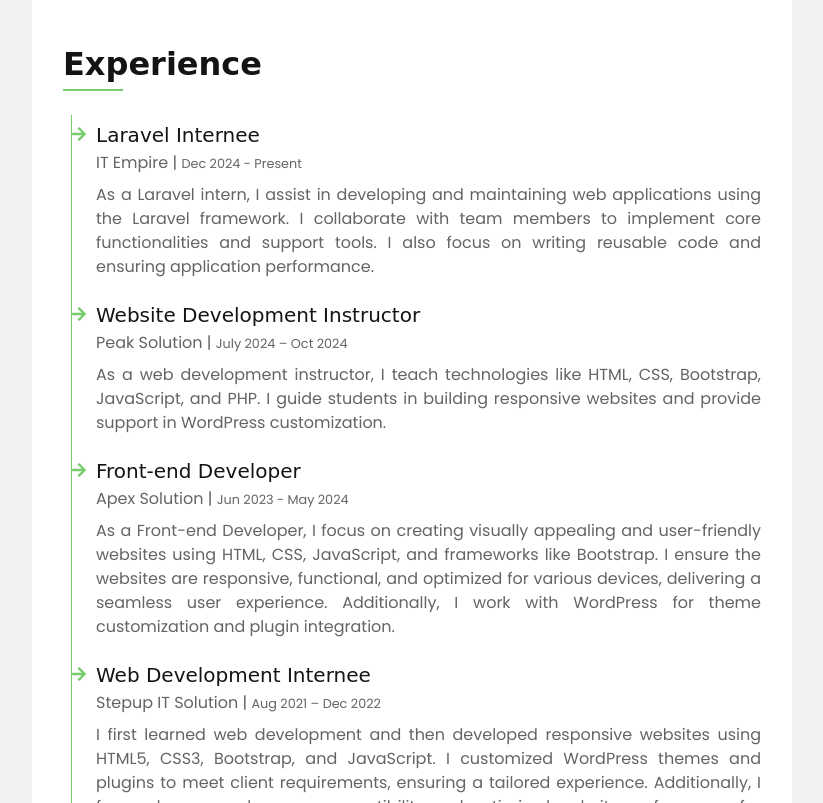
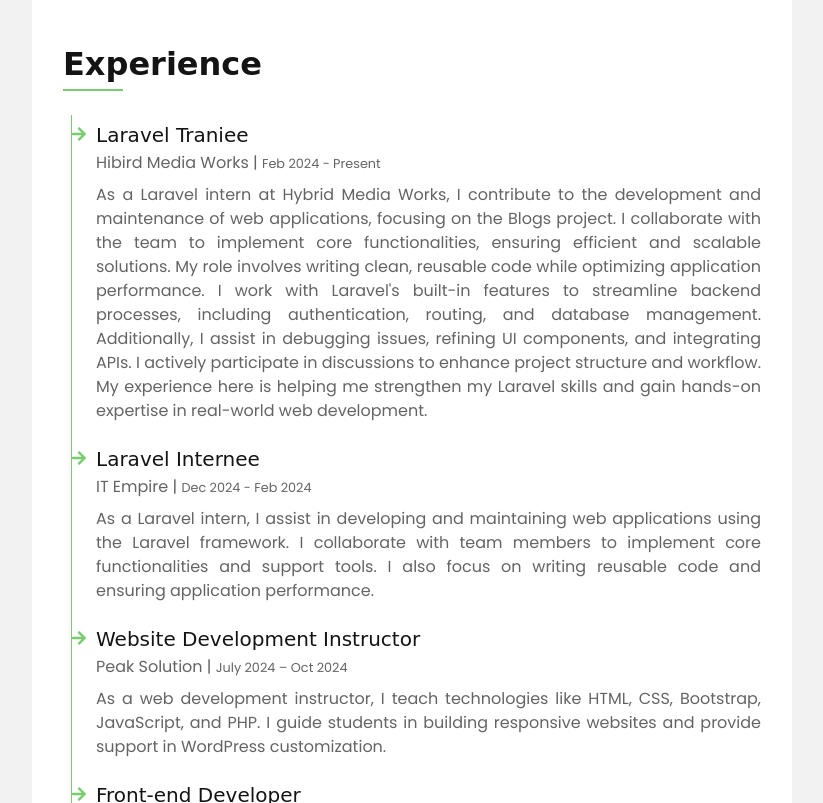
Before and after one commit to MAsadLuqman/asadluqmna_full_stack_developer, a plain HTML site: page index.html in a window 1280 px wide. Shown: the part 1015-1818 px from the top of the page, without its empty margins (418-1241 px from the left). Drawn offline with nearby package versions, Linux system fonts and the light colour scheme; a web font is replaced by a local one.

Commit message:
Update index.html

```diff
--- a/index.html
+++ b/index.html
@@ -207,8 +207,17 @@
                             <div class="border-left border-primary pt-2 pl-4 ml-2">
                                 <div class="position-relative mb-4">
                                     <i class="fa fa-arrow-right text-primary position-absolute" style="top: 3px; left: -24px;"></i>
+                                    <h5 class="mb-1">Laravel Traniee </h5>
+                                    <p class="mb-2">Hibird Media Works | <small>Feb 2024 - Present</small></p>
+                                    <p class="text-justify" >
+                                        As a Laravel intern at Hybrid Media Works, I contribute to the development and maintenance of web applications, focusing on the Blogs project. I collaborate with the team to implement core functionalities, ensuring efficient and scalable solutions. My role involves writing clean, reusable code while optimizing application performance. I work with Laravel's built-in features to streamline backend processes, including authentication, routing, and database management. Additionally, I assist in debugging issues, refining UI components, and integrating APIs. I actively participate in discussions to enhance project structure and workflow. My experience here is helping me strengthen my Laravel skills and gain hands-on expertise in real-world web development.
+                                    </p>
+
+                                </div>
+                                <div class="position-relative mb-4">
+                                    <i class="fa fa-arrow-right text-primary position-absolute" style="top: 3px; left: -24px;"></i>
                                     <h5 class="mb-1">Laravel Internee</h5>
-                                    <p class="mb-2">IT Empire | <small>Dec 2024 - Present</small></p>
+                                    <p class="mb-2">IT Empire | <small>Dec 2024 - Feb 2024</small></p>
                                     <p class="text-justify" >
                                         As a Laravel intern, I assist in developing and maintaining web applications using the Laravel framework. I collaborate with team members to implement core functionalities and support tools. I also focus on writing reusable code and ensuring application performance.
                                     </p>
```
